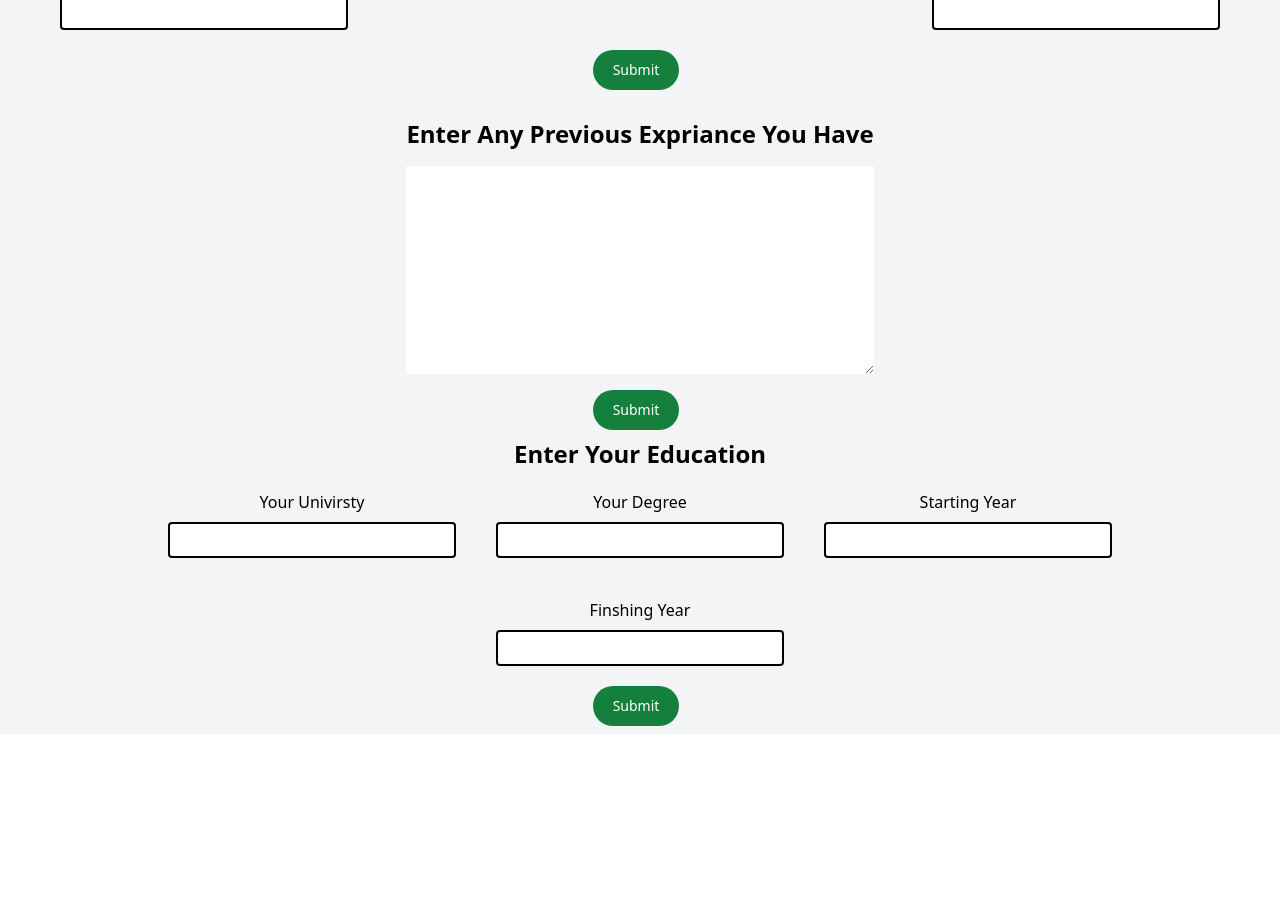
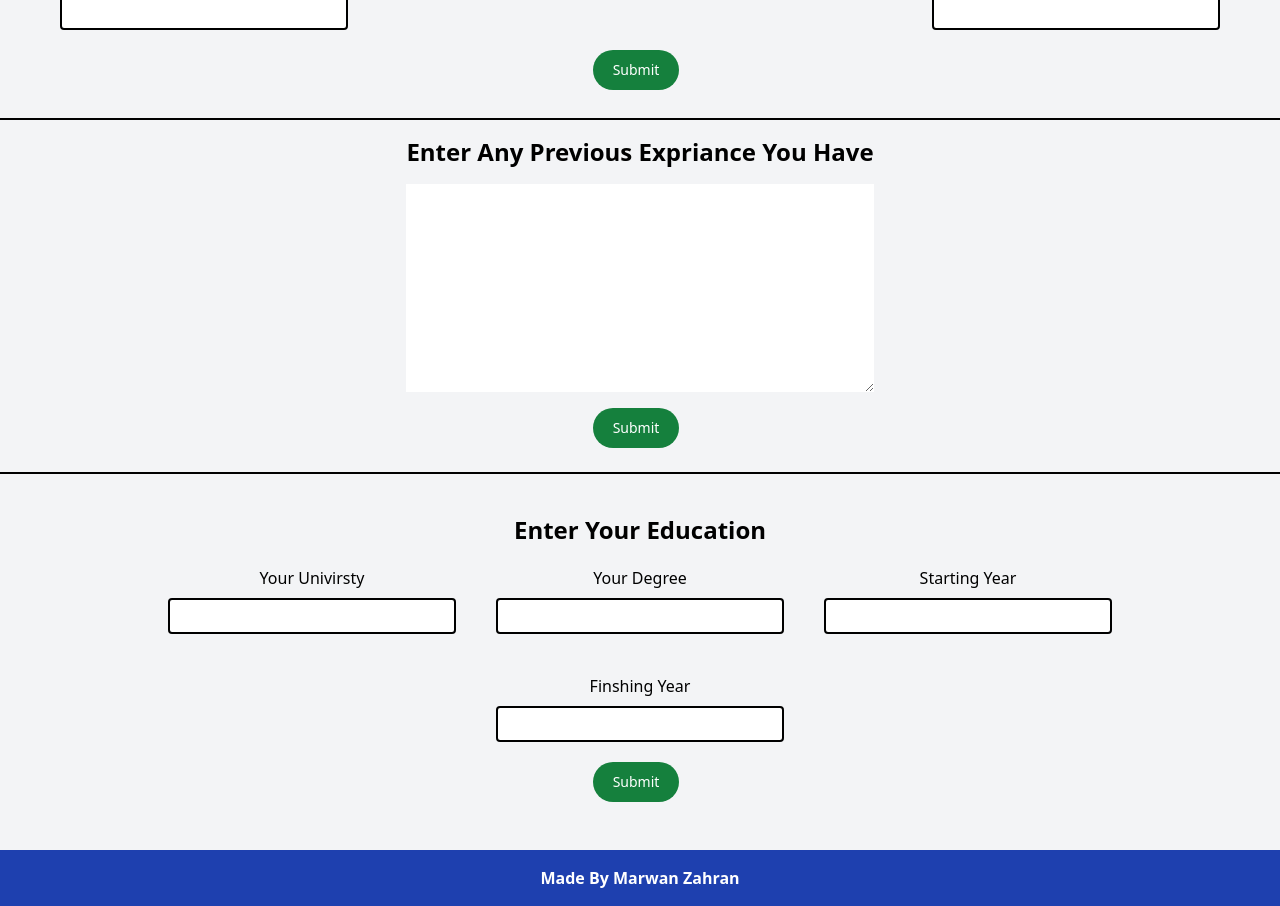
Before and after one commit to MarwanZahran25/CV-app, a React (Vite) app in the folder cv-app/: page / in a window 1280 px wide. Shown: the part 242-1148 px from the top of the page. Before the commit the page ends 976 px from the top, so only its background shows below. Built offline with nearby package versions, Linux system fonts and the light colour scheme.

Commit message:
added a footer

```diff
--- a/cv-app/src/App.jsx
+++ b/cv-app/src/App.jsx
@@ -1,6 +1,6 @@
 import { useState } from "react";
 import Header from "./components/Header";
-
+import Footer from "./components/Footer";
 import PersonalInfo from "./components/PersonalInfo";
 import "./App.css";
 import PreviousExpriance from "./components/PreviousExpriance";
@@ -13,6 +13,7 @@ function App() {
       <PersonalInfo />
       <PreviousExpriance />
       <EducationForm />
+      <Footer />
     </div>
   );
 }
--- a/cv-app/src/components/EducationForm.jsx
+++ b/cv-app/src/components/EducationForm.jsx
@@ -11,7 +11,7 @@ export default function EducationForm() {
   const phrase = `Studied ${degree} in ${universty} from ${starting} to ${finishing}`;
   if (!isSubmited) {
     return (
-      <div className="flex flex-col items-center">
+      <div className="flex flex-col items-center mb-10">
         <h1 className="font-bold text-2xl">Enter Your Education</h1>
         <form className="flex flex-wrap justify-center">
           <Input
@@ -62,7 +62,7 @@ export default function EducationForm() {
     );
   } else {
     return (
-      <div className="p-10 text-center font-semibold text-2xl flex-col flex items-center gap-5">
+      <div className="p-10 text-center font-semibold text-2xl flex-col flex items-center gap-5 mb-10">
         <h1>{phrase}</h1>
         <Button
           text="Edit"
--- /dev/null
+++ b/cv-app/src/components/Footer.jsx
@@ -0,0 +1,7 @@
+export default function Footer() {
+  return (
+    <footer className="bg-blue-800 text-white font-bold text-center py-4 relative bottom-0">
+      Made By Marwan Zahran
+    </footer>
+  );
+}
--- a/cv-app/src/components/PreviousExpriance.jsx
+++ b/cv-app/src/components/PreviousExpriance.jsx
@@ -8,7 +8,7 @@ export default function PreviousExpriance() {
   const [text, setText] = useState("");
   if (!isSubmitted) {
     return (
-      <div className="flex flex-col items-center gap-4">
+      <div className="flex flex-col items-center gap-4 mb-10 py-4 border-y-2 border-black">
         <PreviousExprianceForm
           state={text}
           onChange={(e) => {
@@ -25,7 +25,7 @@ export default function PreviousExpriance() {
     );
   } else {
     return (
-      <div className="flex flex-col items-center gap-10">
+      <div className="flex flex-col items-center gap-10 mb-10">
         <PreviousSection text={text} />
         <Button
           text="Edit"
```
